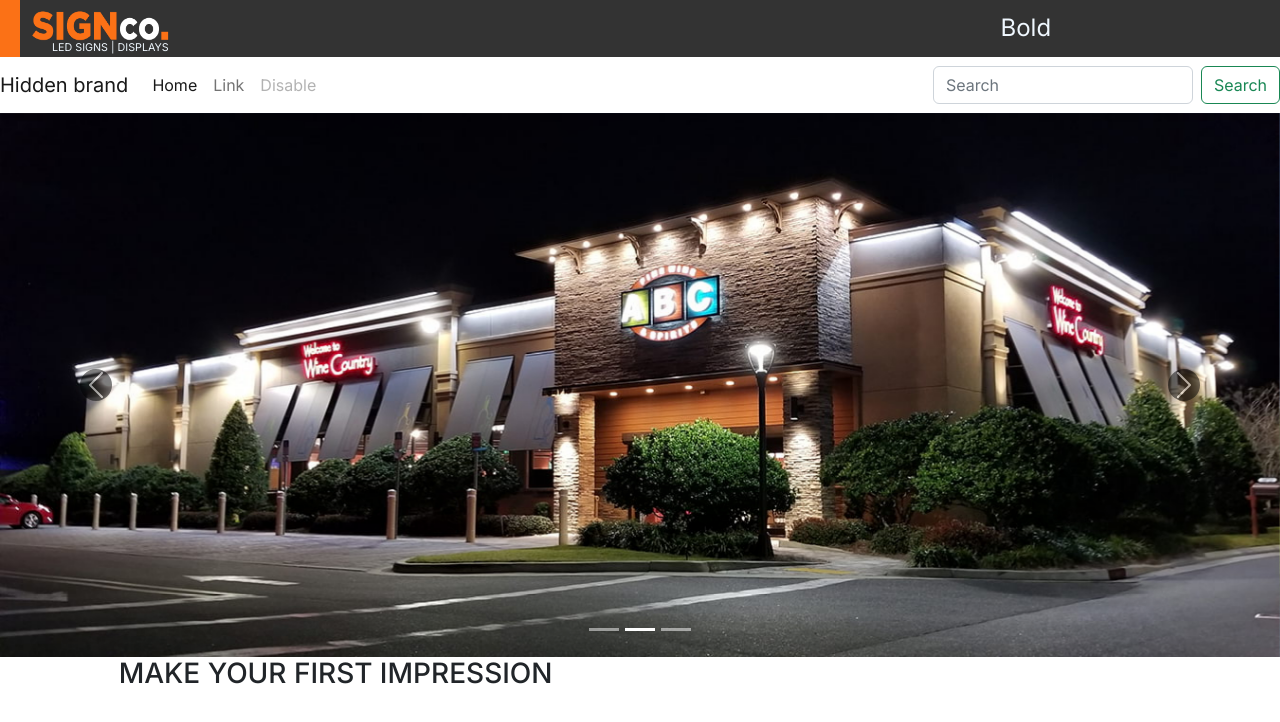
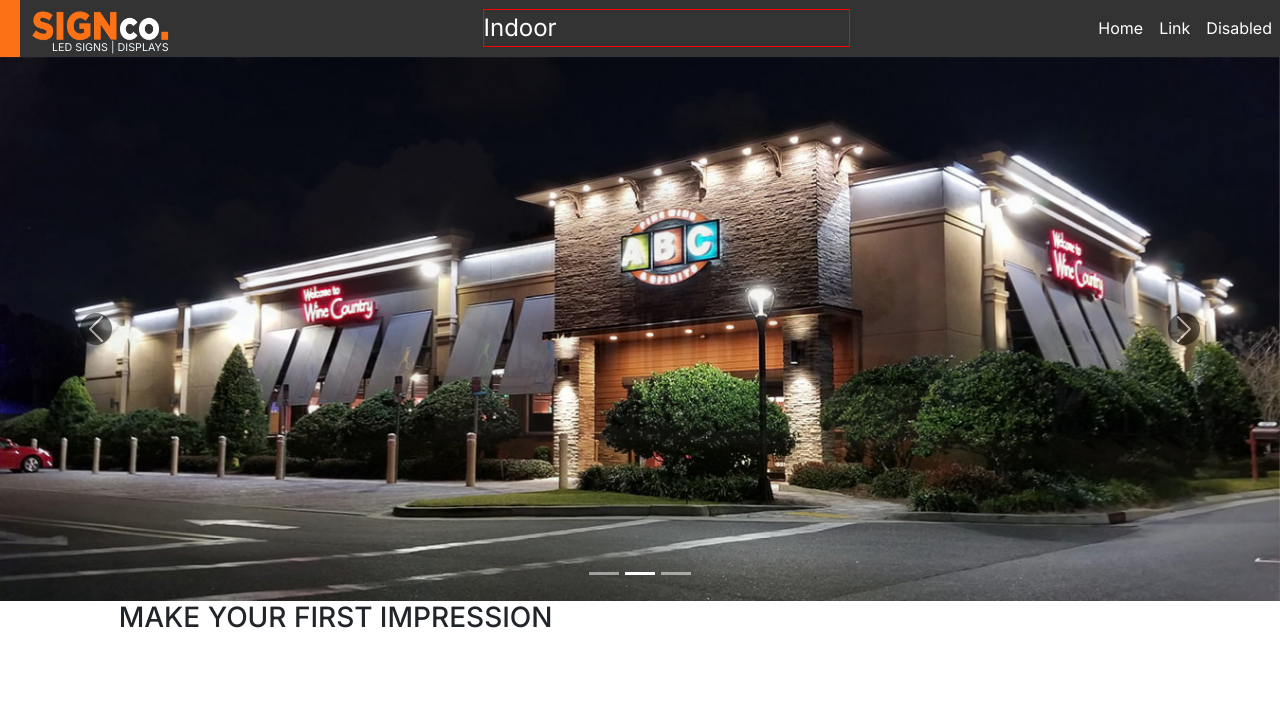
Before and after one commit to agoziemax/signco-ng, a React (Create React App) app: page / in a window 1280 px wide. Shown: the top 722 px of the page. Built offline with nearby package versions, Linux system fonts and the light colour scheme.

Commit message:
updated navbar

```diff
--- a/src/App.js
+++ b/src/App.js
@@ -6,15 +6,12 @@
 import Head from './components/Head';
 import About from './pages/About';
 import Contact from './pages/Contact';
-import NavigationBar from './components/Navigation';
 
 function App() {
   return (
     <div className='App'>
       {/* <Header /> */}
       <Head/>
-      <NavigationBar/>
-
       <Routes>
         <Route exact path='/' element={<Home />} />
         <Route path='/About' element={<About />} />
--- a/src/components/Head.jsx
+++ b/src/components/Head.jsx
@@ -1,15 +1,16 @@
 import React, { useState, useEffect } from 'react';
 import signCo from '../assets/signco_new.png';
 import '../styles/head.css';
+import { Navbar, Nav } from 'react-bootstrap';
+const Header = () => {
 
-const Header = () => {
   const texts = ['Indoor', 'Bold', 'Creative', 'Bright'];
   const [activeIndex, setActiveIndex] = useState(0);
 
   useEffect(() => {
     const interval = setInterval(() => {
       setActiveIndex((prevIndex) => (prevIndex + 1) % texts.length);
-    }, 3000);
+    }, 9000);
 
     return () => {
       clearInterval(interval);
@@ -25,13 +26,37 @@
           <small className='mt-n5'>LED SIGNS | DISPLAYS</small>
         </div>
       </div>
-      <div className='animated-text'>
+      <Navbar bg='' expand='md' className='text-white'>
+        <Navbar.Toggle aria-controls='navbarTogglerDemo01' />
+        <Navbar.Collapse id='navbarTogglerDemo01'>
+          <div className='animated-text'>
         {texts.map((text, index) => (
           <span key={index} className={`animated-text-item ${index === activeIndex ? 'active' : ''}`}>
             {text}
           </span>
         ))}
       </div>
+          <Nav className='me-auto mb-2 mb-lg-0 '>
+            <Nav.Link href='#' active className='text-white'>
+              Home
+            </Nav.Link>
+            <Nav.Link href='#' active className='text-white'>
+              Link
+            </Nav.Link>
+            <Nav.Link active className='text-white'>
+              Disabled
+            </Nav.Link>
+          </Nav>
+          <div className='sliding-text-container'>{/* Sliding text animation */}</div>
+        </Navbar.Collapse>
+      </Navbar>
+      {/* <div className='animated-text'>
+        {texts.map((text, index) => (
+          <span key={index} className={`animated-text-item ${index === activeIndex ? 'active' : ''}`}>
+            {text}
+          </span>
+        ))}
+      </div> */}
     </nav>
   );
 };
--- a/src/components/Navigation.jsx
+++ b/src/components/Navigation.jsx
@@ -1,5 +1,5 @@
 import React from 'react';
-import { Navbar, Nav, Form, FormControl, Button } from 'react-bootstrap';
+import { Navbar, Nav } from 'react-bootstrap';
 
 const NavigationBar = () => {
   return (
@@ -12,14 +12,9 @@
             Home
           </Nav.Link>
           <Nav.Link href='#'>Link</Nav.Link>
-          <Nav.Link disabled>Disable</Nav.Link>
+          <Nav.Link disabled>Disabled</Nav.Link>
         </Nav>
-        <Form className='d-flex' role='search'>
-          <FormControl type='search' placeholder='Search' aria-label='Search' className='me-2' />
-          <Button variant='outline-success' type='submit'>
-            Search
-          </Button>
-        </Form>
+        <div className='sliding-text-container'>{/* Sliding text animation */}</div>
       </Navbar.Collapse>
     </Navbar>
   );
--- a/src/styles/head.css
+++ b/src/styles/head.css
@@ -36,37 +36,40 @@
 }
 
 .animated-text {
+   border: solid 1px red;
   display: flex;
   overflow: hidden;
-  white-space: nowrap;
+  margin-right: 15rem;
+  position: relative;
+  /* white-space: nowrap; */
+}
+
+@media (max-width: 966px) {
+  .animated-text {
+    display: none; /* Adjust the font size for small screens */
+  }
 }
 
 .animated-text-item {
+
   padding-right: 20px;
    display: inline-block;
   opacity: 0;
   transition: opacity 0.5s;
   /* animation: fade-in-out 3s infinite; */
    font-size: 1.5rem;
-   animation: slideLeft 10s linear infinite;
+   animation: slideLeft 5s linear infinite;
+
 }
 
 .animated-text-item.active {
   opacity: 1;
 }
 
-/* @keyframes fade-in-out {
-  0%, 100% {
-    opacity: 0;
-  }
-  50% {
-    opacity: 1;
-  }
-} */
 
 @keyframes slideLeft {
   0% {
-    transform: translateX(100%);
+    transform: translateX(0%);
   }
   100% {
     transform: translateX(-100%);
```
